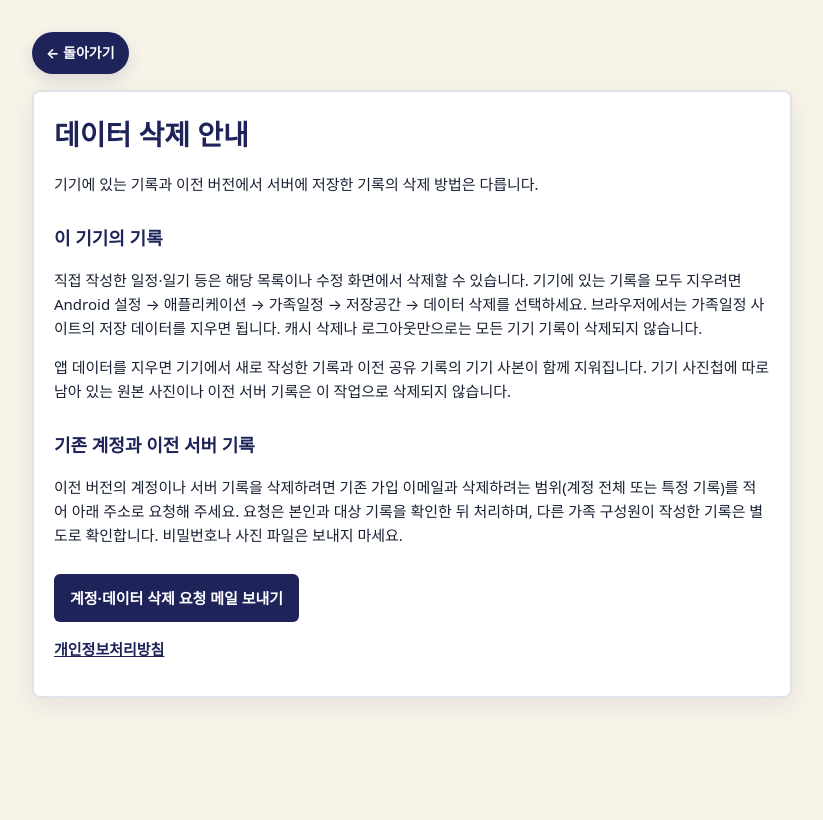
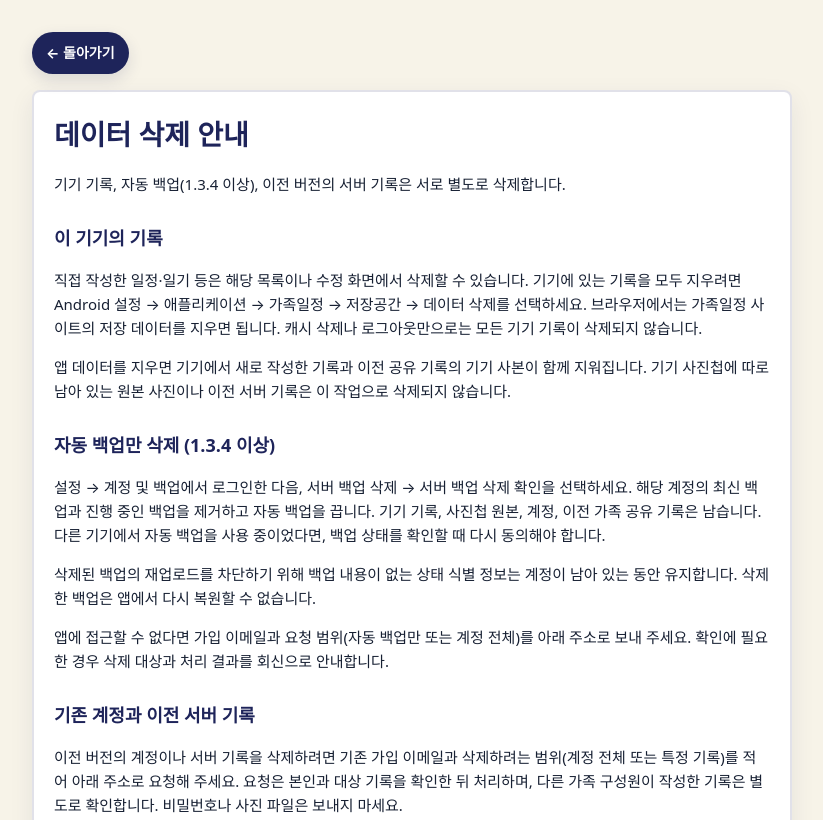
Before and after one commit to coolspid-create/family-scheduler-policy, a plain HTML site: page delete-account.html in a window 1280 px wide. Shown: the top 820 px of the page, without its empty margins (228-1051 px from the left). Drawn offline with Linux system fonts and the light colour scheme.

Commit message:
Document opt-in FamilyScheduler 1.3.4 backup and deletion

```diff
--- a/delete-account.html
+++ b/delete-account.html
@@ -24,10 +24,14 @@
     <a class="back-link" href="./" onclick="if (document.referrer.startsWith(location.origin + '/') && history.length > 1) { history.back(); return false; }">← 돌아가기</a>
     <section class="card">
       <h1>데이터 삭제 안내</h1>
-      <p>기기에 있는 기록과 이전 버전에서 서버에 저장한 기록의 삭제 방법은 다릅니다.</p>
+      <p>기기 기록, 자동 백업(1.3.4 이상), 이전 버전의 서버 기록은 서로 별도로 삭제합니다.</p>
       <h2>이 기기의 기록</h2>
       <p>직접 작성한 일정·일기 등은 해당 목록이나 수정 화면에서 삭제할 수 있습니다. 기기에 있는 기록을 모두 지우려면 Android 설정 → 애플리케이션 → 가족일정 → 저장공간 → 데이터 삭제를 선택하세요. 브라우저에서는 가족일정 사이트의 저장 데이터를 지우면 됩니다. 캐시 삭제나 로그아웃만으로는 모든 기기 기록이 삭제되지 않습니다.</p>
       <p>앱 데이터를 지우면 기기에서 새로 작성한 기록과 이전 공유 기록의 기기 사본이 함께 지워집니다. 기기 사진첩에 따로 남아 있는 원본 사진이나 이전 서버 기록은 이 작업으로 삭제되지 않습니다.</p>
+      <h2>자동 백업만 삭제 (1.3.4 이상)</h2>
+      <p>설정 → 계정 및 백업에서 로그인한 다음, 서버 백업 삭제 → 서버 백업 삭제 확인을 선택하세요. 해당 계정의 최신 백업과 진행 중인 백업을 제거하고 자동 백업을 끕니다. 기기 기록, 사진첩 원본, 계정, 이전 가족 공유 기록은 남습니다. 다른 기기에서 자동 백업을 사용 중이었다면, 백업 상태를 확인할 때 다시 동의해야 합니다.</p>
+      <p>삭제된 백업의 재업로드를 차단하기 위해 백업 내용이 없는 상태 식별 정보는 계정이 남아 있는 동안 유지합니다. 삭제한 백업은 앱에서 다시 복원할 수 없습니다.</p>
+      <p>앱에 접근할 수 없다면 가입 이메일과 요청 범위(자동 백업만 또는 계정 전체)를 아래 주소로 보내 주세요. 확인에 필요한 경우 삭제 대상과 처리 결과를 회신으로 안내합니다.</p>
       <h2>기존 계정과 이전 서버 기록</h2>
       <p>이전 버전의 계정이나 서버 기록을 삭제하려면 기존 가입 이메일과 삭제하려는 범위(계정 전체 또는 특정 기록)를 적어 아래 주소로 요청해 주세요. 요청은 본인과 대상 기록을 확인한 뒤 처리하며, 다른 가족 구성원이 작성한 기록은 별도로 확인합니다. 비밀번호나 사진 파일은 보내지 마세요.</p>
       <p><a class="button" href="mailto:coolspid@gmail.com?subject=FamilyScheduler%20data%20deletion%20request">계정·데이터 삭제 요청 메일 보내기</a></p>
```
Also changed, not shown: privacy.html (+6 -2 lines).
